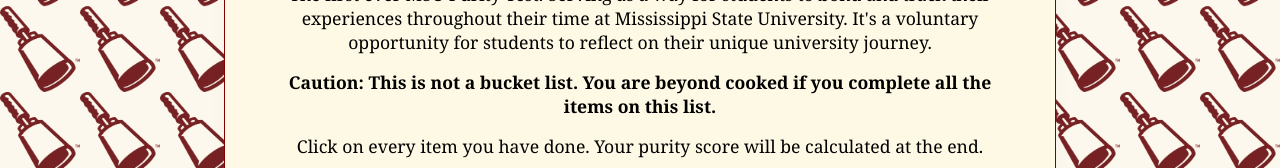
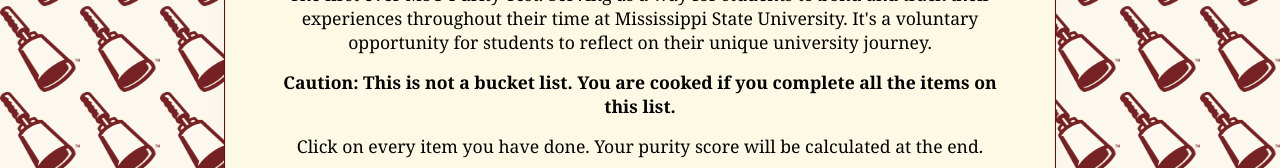
Before and after one commit to HunterMMoore/msu-purity-test, a React (Vite) app in the folder client/: page / in a window 1280 px wide. Shown: the part 337-505 px from the top of the page. Built offline with nearby package versions, Linux system fonts and the light colour scheme; no server answers.

Commit message:
Instructions edit

```diff
--- a/client/src/pages/Home.jsx
+++ b/client/src/pages/Home.jsx
@@ -67,7 +67,7 @@ function Home() {
           The first ever MSU Purity Test. Serving as a way for students to bond and track their experiences throughout their time at Mississippi State University. It's a voluntary opportunity for students to reflect on their unique university journey.
         </p>
         <p className="caution">
-          <strong>Caution: This is not a bucket list. You are beyond cooked if you complete all the items on this list.</strong>
+          <strong>Caution: This is not a bucket list. You are cooked if you complete all the items on this list.</strong>
         </p>
         <p className="instructions">
           Click on every item you have done. Your purity score will be calculated at the end.
```
